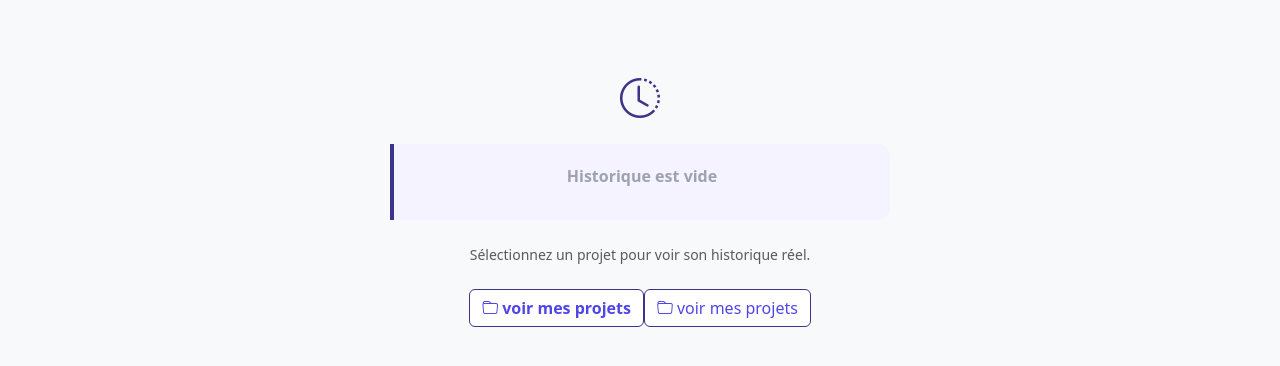
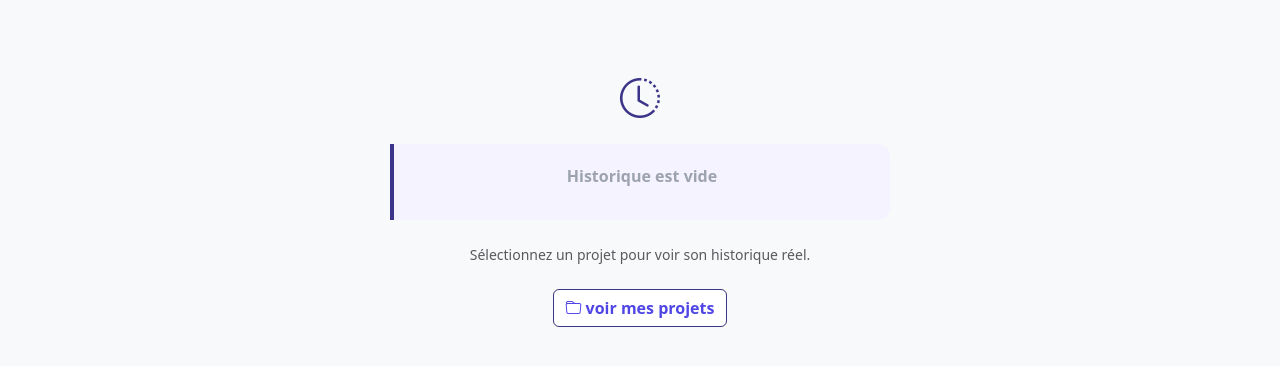
Before and after one commit to 00mistrust/TaskFlow, a plain HTML site: page frontend/activities.html in a window 1280 px wide. Shown: the part 172-538 px from the top of the page. Drawn offline with nearby package versions, Linux system fonts and the light colour scheme; sample sign-in values are in the browser's storage.

Commit message:
fix activites.html

```diff
--- a/frontend/activities.html
+++ b/frontend/activities.html
@@ -187,9 +187,6 @@
           <p class="text-muted small">Sélectionnez un projet pour voir son historique réel.</p>
           <a href="projects.html" class="btn btn-primary mt-2" style="background-color:white; border-color:#3c3489;">
             <i class="bi-folder me-1"></i><strong>voir mes projets</strong>
-          <a href="projects.html" class="btn btn-primary mt-2" style="background-color:white; border-color:#3c3489;">
-            <i class="bi-folder me-1"></i>voir mes projets
-          </a>
         </div>`;
     }
 
```
